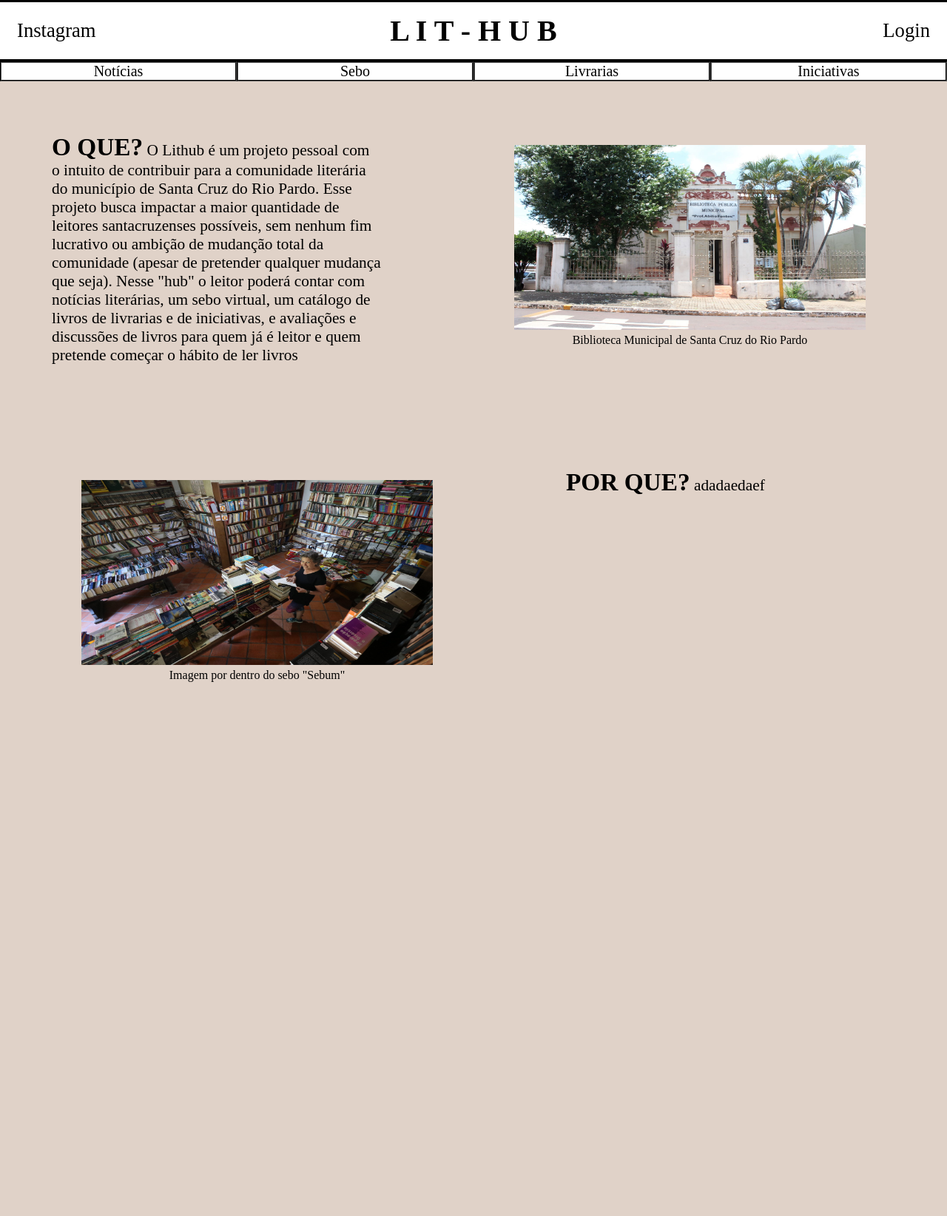
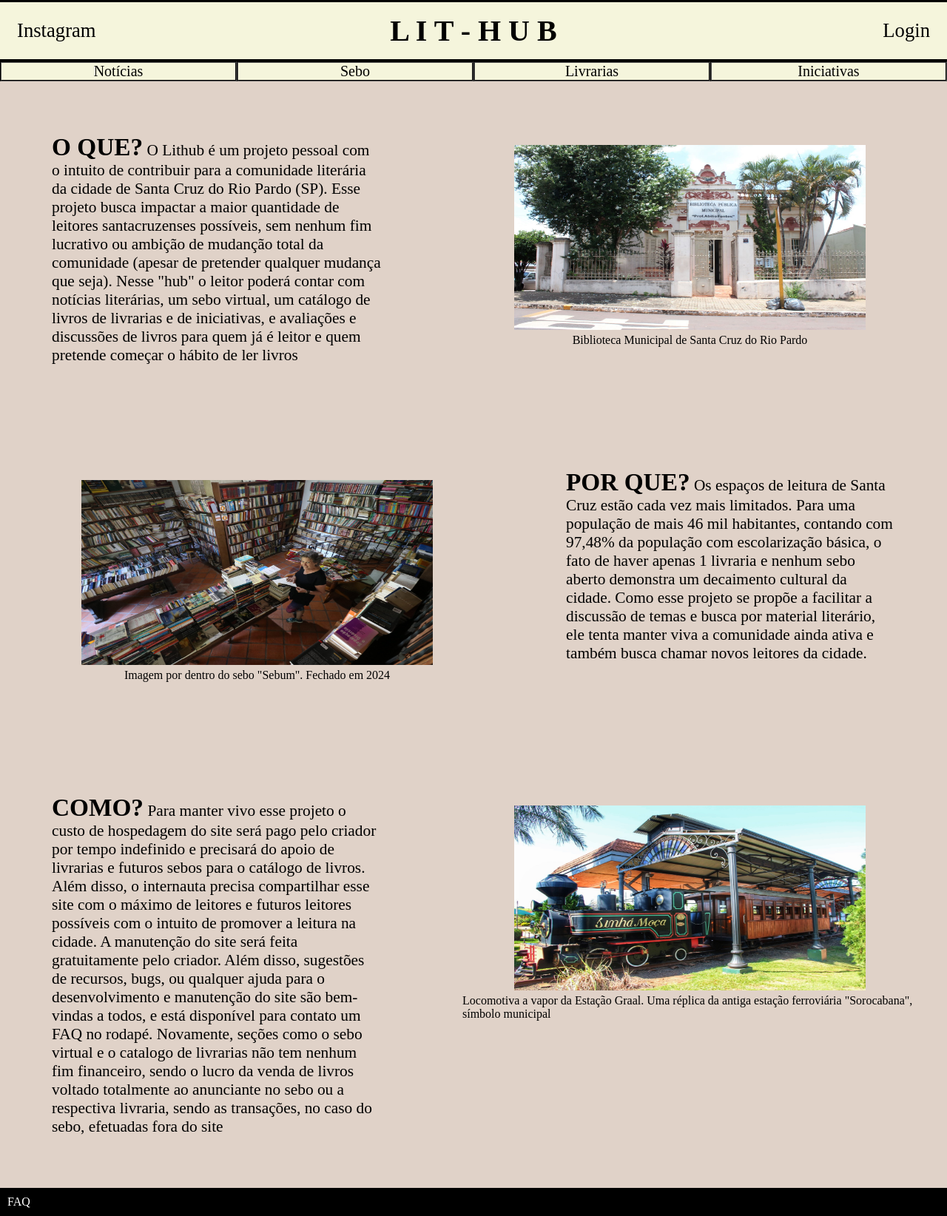
Before and after one commit to dantechopin/cs50-Final-Project, a Flask app: page / in a window 1280 px wide. Shown: the whole page at 74% size. Before the commit the page ends 922 px from the top, so only its background shows below. Run offline with Flask 3, Linux system fonts and the light colour scheme.

Commit message:
Hero page concluded, started to do sebo. Do footer, and template for the books in sebo

```diff
--- a/app.py
+++ b/app.py
@@ -15,6 +15,7 @@ app.config.update(
     SESSION_COOKIE_SECURE=False,  # True se HTTPS
     SESSION_COOKIE_SAMESITE='Lax'
 )
+
 load_dotenv()
 app.secret_key = os.environ.get("SECRET_KEY")
 
@@ -93,3 +94,7 @@ def register_ok():
         return render_template("register_ok.html")
 
     return render_template("apology.html")
+
+@app.route("/sebo")
+def sebo():
+    return render_template("sebo.html")
--- a/static/style.css
+++ b/static/style.css
@@ -46,9 +46,27 @@
     align-items: center;
 }
 
+.static
+{
+    position: fixed;
+    width: 100%;
+    top: 0;
+    /* z-index is the "height" for the object, it determines who is above who in the web-page */
+    z-index: 100;
+}
+
+.static2
+{
+    position: fixed;
+    width: 100%;
+    top: 83px;
+    /* z-index is the "height" for the object, it determines who is above who in the web-page */
+    z-index: 100;
+}
+
 .child_header_div
 {
-    background-color: #ffffff;
+    background-color: beige;
     margin: 0;
     padding: 5px;
     /* To add border: border: <width> <style> <color> */
@@ -80,7 +98,7 @@
 
 .parent_button_div
 {
-    background-color: #ffffff;
+    background-color: beige;
     margin: 0;
     padding: 0;
     /* Do this to make it organize the child divs horizontally */
@@ -104,13 +122,13 @@ body
 
 .login_form
 {
-    background-color: #ffffff;
+    background-color: beige;
     display: grid;
 }
 
 .login_rectangle
 {
-    background-color: #ffffff;
+    background-color: beige;
     display: block;
     position: absolute;
     top: 50%;
@@ -130,7 +148,7 @@ body
 
 .error_div
 {
-    background-color: #ffffff;
+    background-color: beige;
     display: block;
     position: absolute;
     top: 45%;
--- a/templates/index.html
+++ b/templates/index.html
@@ -3,7 +3,7 @@
 {% block main %}
 
     <div style="display: flex">
-        <p class="hero_text_box"> <span class="hero_title">O QUE?</span> O Lithub é um projeto pessoal com o intuito de contribuir para a comunidade literária do município de Santa Cruz do Rio Pardo.
+        <p class="hero_text_box" > <span class="hero_title">O QUE?</span> O Lithub é um projeto pessoal com o intuito de contribuir para a comunidade literária da cidade de Santa Cruz do Rio Pardo (SP).
             Esse projeto busca impactar a maior quantidade de leitores santacruzenses possíveis, sem nenhum fim lucrativo ou ambição de mudanção total da comunidade (apesar de pretender qualquer mudança que seja).
             Nesse "hub" o leitor poderá contar com notícias literárias, um sebo virtual, um catálogo de livros de livrarias e de iniciativas, e avaliações e discussões de livros para quem já é leitor e quem pretende começar o hábito de ler livros</p>
         <figure>
@@ -11,12 +11,19 @@
             <figcaption style="transform: translate(0, -65px)">Biblioteca Municipal de Santa Cruz do Rio Pardo</figcaption>
         </figure>
     </div>
-        <div style="display: flex">
+    <div style="display: flex">
         <figure>
             <img src="static/icons/sebo.png" class="hero_image">
-            <figcaption style="transform: translate(0, -65px)">Imagem por dentro do sebo "Sebum"</figcaption>
+            <figcaption style="transform: translate(0, -65px)">Imagem por dentro do sebo "Sebum". Fechado em 2024</figcaption>
         </figure>
-        <p class="hero_text_box"> <span class="hero_title">POR QUE?</span> adadaedaef</p>
+        <p class="hero_text_box"> <span class="hero_title">POR QUE?</span> Os espaços de leitura de Santa Cruz estão cada vez mais limitados. Para uma população de mais 46 mil habitantes, contando com 97,48% da população com escolarização básica, o fato de haver apenas 1 livraria e nenhum sebo aberto demonstra um decaimento cultural da cidade. Como esse projeto se propõe a facilitar a discussão de temas e busca por material literário, ele tenta manter viva a comunidade ainda ativa e também busca chamar novos leitores da cidade.</p>
+    </div>
+        <div style="display: flex">
+        <p class="hero_text_box"> <span class="hero_title">COMO?</span> Para manter vivo esse projeto o custo de hospedagem do site será pago pelo criador por tempo indefinido e precisará do apoio de livrarias e futuros sebos para o catálogo de livros. Além disso, o internauta precisa compartilhar esse site com o máximo de leitores e futuros leitores possíveis com o intuito de promover a leitura na cidade. A manutenção do site será feita gratuitamente pelo criador. Além disso, sugestões de recursos, bugs, ou qualquer ajuda para o desenvolvimento e manutenção do site são bem-vindas a todos, e está disponível para contato um FAQ no rodapé. Novamente, seções como o sebo virtual e o catalogo de livrarias não tem nenhum fim financeiro, sendo o lucro da venda de livros voltado totalmente ao anunciante no sebo ou a respectiva livraria, sendo as transações, no caso do sebo, efetuadas fora do site</p>
+        <figure>
+            <img src="static/icons/trem.png" class="hero_image">
+            <figcaption style="transform: translate(0, -65px)">Locomotiva a vapor da Estação Graal. Uma réplica da antiga estação ferroviária "Sorocabana", símbolo municipal</figcaption>
+        </figure>
     </div>
 
 {% endblock %}
--- a/templates/layout.html
+++ b/templates/layout.html
@@ -46,5 +46,9 @@
         </main>
     </body>
 
+    <footer style="background-color: #000000">
+        <p style="color: #ffffff; padding: 10px; margin: 0;">FAQ</p>
+    </footer>
+
 
 </html>
--- a/templates/login.html
+++ b/templates/login.html
@@ -9,7 +9,7 @@
             <p style="font-size: 25pt; font-weight: bold;">LOGIN</p>
             <form action="/login" method="post">
                 <input autocomplete="off" placeholder="Usuário" name="username" type="text">
-                <input autocomplete="off" placeholder="Senha" name="password" type="text">
+                <input autocomplete="off" placeholder="Senha" name="password" type="password">
                 <button class="login_text" type="submit">Enviar</button>
             </form>
             <form action="/register" method="get">
```
Also changed, not shown: templates/sebo.html (+20 -0 lines), static/icons/trem.png (added).
